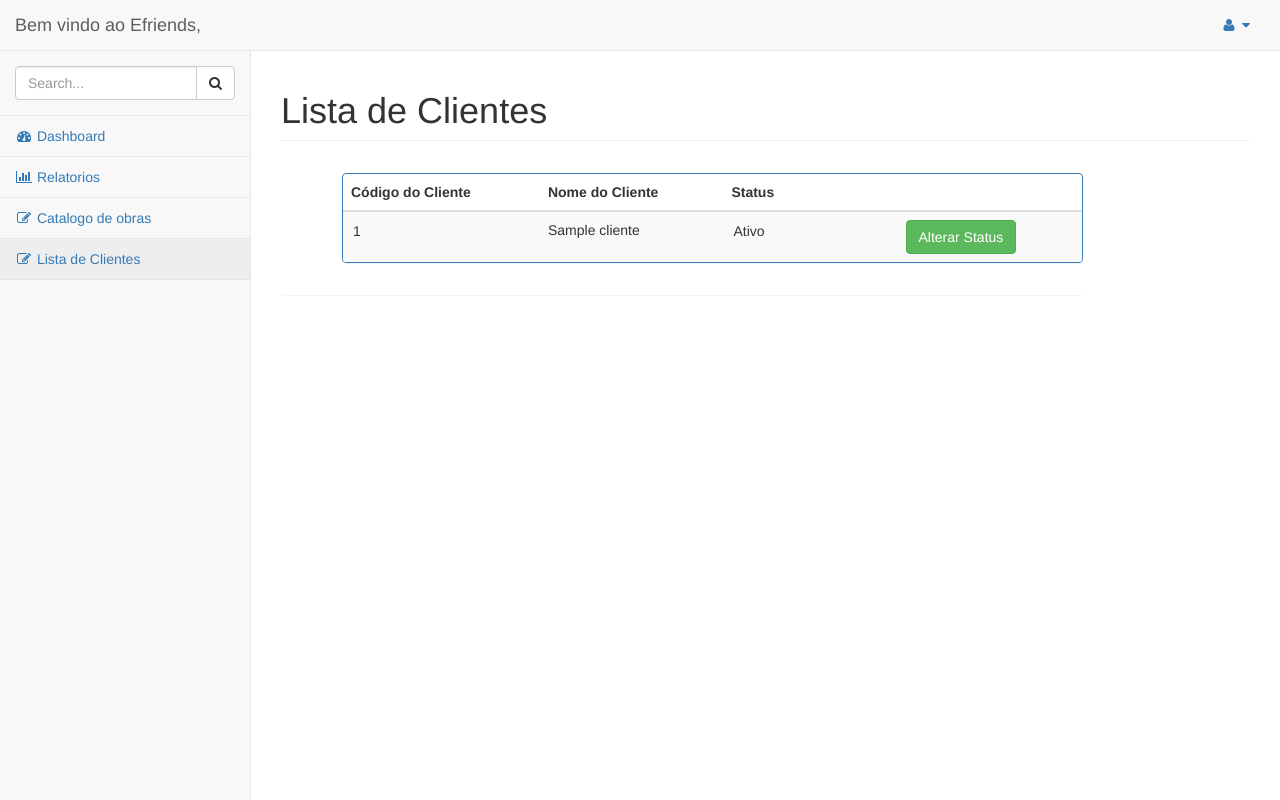
After one commit to dufermiano/efriends, a CodeIgniter app: page /efriends/clientes in a window 1280 px wide. The commit adds this page. Run offline with CodeIgniter, Linux system fonts and the light colour scheme; tables that the repository leaves empty hold one stand-in row (values such as "Sample post").

Commit message:
Criação de lista de clientes. Triggers com exceção da venda, prontas. Mudança de delete para update de status

```diff
--- a/application/config/routes.php
+++ b/application/config/routes.php
@@ -70,6 +70,7 @@ $route['catalogo_obra'] = 'ebook/catalogo_obra'; //direciona para catalogo.php
 $route['cadastro_obra'] = 'ebook'; //direciona para obra-cadastro.php
 $route['perfil'] = 'admin/perfil'; //direciona para perfil.php
 $route['gerencia_ebook'] = 'ebook/gerencia_ebook'; //direciona para gerencia-ebook.php
+$route['clientes'] = 'cliente/lista_clientes';//direciona para clientes.php
 
 //rotas da plataforma
 
--- a/application/controllers/Cliente.php
+++ b/application/controllers/Cliente.php
@@ -5,6 +5,46 @@ class Cliente extends CI_Controller {
 		parent::__construct ();
 		$this->load->helper ( 'url' );
 		$this->load->model('cliente_model', 'cliente');
+	}
+
+	public function lista_clientes(){
+		$dados['clientes'] = $this->cliente->get_cli_lista();
+		$this->load->view('dashboard/clientes', $dados);
+	}
+
+	public function lista_cli_ativos(){
+		$dados['clientes'] = $this->cliente->get_cli_lista();
+		$this->load->view('dashboard/clientes_ativos', $dados);
+	}
+
+	public function muda_status(){
+		$cliente = $this->input->post();
+
+		if($cliente['status'] == 'Ativo'):
+			$dados['status'] = false;
+		else:
+			$dados['status'] = true;
+		endif;
+
+		$dados['id'] = $cliente['id'];
+
+		$result = $this->cliente->muda_status($dados);
+
+		if($result){
+			set_msg ( "<p>Mudança de status realizada</p>" );
+
+			$idadmin = $this->cliente->get_id_admin();
+
+			foreach($idadmin as $id):
+			$dados_tg['idadmin'] = $id->idAdministrador;
+			endforeach;
+
+			$dados_tg['idcliente'] = $cliente['id'];
+
+			$this->cliente->trigger_admin_cliente($dados_tg);
+
+			redirect ( 'clientes', 'refresh' );
+		}
 	}
 
 	public function insere_cliente(){
@@ -33,7 +73,7 @@ class Cliente extends CI_Controller {
 			$result = $this->cliente->insert_cliente ( $dados_insert );
 			if ($result) {
 				set_msg ( "<p>Inserção feita com sucesso</p>" );
-				redirect ( 'plataforma/login', 'refresh' );
+				redirect ( 'login', 'refresh' );
 			}
 
 		}
@@ -52,7 +92,7 @@ class Cliente extends CI_Controller {
 				$this->session->set_userdata("tipo", 'cliente');
 			}
 			$this->cliente->ativa_sessao();
-			redirect ( 'inicio_dash' );
+			redirect ( 'inicio_dash', 'refresh' );
 		}
 	}
 
@@ -61,6 +101,7 @@ class Cliente extends CI_Controller {
 		$this->cliente->desativa_sessao();
 		$this->session->unset_userdata('user');
 		$this->session->unset_userdata('tipo');
+		$this->session->unset_userdata('status');
 		redirect("login");
 	}
 
--- a/application/models/cliente_model.php
+++ b/application/models/cliente_model.php
@@ -29,13 +29,10 @@ class Cliente_model extends CI_Model{
 
 	public function login($login, $senha){
 
-		$this -> db -> select('idCliente, Login_Cli, Senha_Cli');
-		$this -> db -> from('Cliente');
-		$this->db->where('Login_Cli', $login);
-		$this->db->where('Senha_Cli', $senha);
-		$this->db->limit(1);
+		$sql = "select idCliente, Login_Cli from Cliente Where Login_Cli = '$login' AND Senha_Cli = '$senha' AND Status_Cli = true;";
 
-		$query = $this->db->get();
+
+		$query = $this->db->query($sql);
 
 		if($query -> num_rows() == 1){
 			return $query->result();
@@ -91,6 +88,60 @@ class Cliente_model extends CI_Model{
 	}
 
 
+	public function delete_cliente($cod){
+		$this->db->set('Status_Cli', false);
+		$this->db->where('idCliente', $cod);
+		$this->db->update('Cliente');
+		return $this->db->affected_rows();
+	}
+
+	public function get_cli_lista(){
+		$this-> db -> select ('idCliente, Nome_Cli, Status_Cli');
+		$this-> db -> from ('Cliente');
+
+		$query = $this-> db -> get();
+
+		return $query->result();
+	}
+
+	public function get_cli_ativo($valor){
+		$sql = "select idCliente, Nome_Cli, Status_Cli from Cliente where Status_Cli = true;";
+		$query = $this->db->query($sql);
+
+		return $query->result();
+	}
+
+	public function get_id_admin(){
+		$sql = "select idAdministrador from Administrador where sessao = true";
+		$query = $this->db->query($sql);
+
+		return $query->result();
+
+	}
+
+
+	public function trigger_admin_cliente($dados){
+
+		$dados_tg = array(
+				'Administrador_idAdministrador' => $dados['idadmin'],
+				'Cliente_idCliente' => $dados['idcliente']
+		);
+
+		$this->db->set('Data_Acao', 'NOW()', FALSE);
+		$this->db->insert('log_administrador_cliente', $dados_tg);
+
+		return $this->db->insert_id();
+
+	}
+
+	public function muda_status($dados){
+
+		$this-> db -> set('Status_Cli',$dados['status']);
+		$this-> db -> where('idCliente', $dados['id']);
+		$this-> db -> update('Cliente');
+		return $this-> db -> affected_rows();
+
+	}
 
 
 }
--- /dev/null
+++ b/application/views/dashboard/clientes.php
@@ -0,0 +1,58 @@
+<?php $this->load->view('dashboard/nav-admin')?>
+<div id="page-wrapper">
+	<div class="row">
+		<div class="col-lg-12">
+			<h1 class="page-header">Lista de Clientes</h1>
+		</div>
+		<div class="col-xs-3">
+		<!-- 	<select class="form-control" style='margin-left: 60px;' id="busca" onchange="filtra(this.value);">
+				<option>Todos</option>
+				<option>Ativos</option>
+				<option>Inativos</option>
+			</select> -->
+		</div>
+		<div class="col-lg-10 col-md-5">
+			<div class="panel">
+				<div class="panel-heading">
+					<div class="row">
+					<?php if($msg = get_msg()): echo '<div class="msg-box" style="margin-left: 60px;" >'.$msg.'</div>'; endif;?>
+					<div class="panel panel-primary" style='margin-left: 60px;'>
+							<table class="table table-striped table-hover" style="">
+								<thead>
+									<tr>
+										<th>Código do Cliente</th>
+										<th>Nome do Cliente</th>
+										<th>Status</th>
+										<th></th>
+									</tr>
+								</thead>
+								<tbody>
+							<?php foreach ($clientes as $cli): ?>
+							<form action="<?php echo base_url('index.php/Cliente/muda_status')?>" method="post">
+										<tr>
+											<td><input readonly size=3 id="id" type=text name='id' style="background: transparent; border: none;" value="<?php echo $cli->idCliente ?>"></td>
+											<td><?php echo $cli->Nome_Cli ?></td>
+											<td><input readonly size=10 type=text name='status' style="background: transparent; border: none;" value="<?php if($cli-> Status_Cli == true): echo "Ativo"; else: echo "Inativo"; endif; ?>"></td>
+											<td><button class="btn btn-success" id="status">Alterar Status</button></td>
+										</tr>
+									</form>
+							<?php endforeach; ?>
+							</tbody>
+							</table>
+
+						</div>
+					</div>
+				</div>
+			</div>
+		</div>
+	</div>
+</div>
+<script
+	src="<?php echo base_url('assets/bower_components/jquery/dist/jquery.min.js')?>"></script>
+<script
+	src="<?php echo base_url('assets/bower_components/bootstrap/dist/js/bootstrap.min.js')?>"></script>
+<script
+	src="<?php echo base_url('assets/bower_components/metisMenu/dist/metisMenu.min.js')?>"></script>
+<script src="<?php echo base_url('assets/dist/js/sb-admin-2.js')?>"></script>
+</body>
+</html>
--- /dev/null
+++ b/application/views/dashboard/clientes_ativos.php
@@ -0,0 +1 @@
+<?php
--- a/application/views/dashboard/nav-admin.php
+++ b/application/views/dashboard/nav-admin.php
@@ -55,6 +55,7 @@
                         <li><a href="<?php echo base_url('inicio_dash')?>"><i class="fa fa-dashboard fa-fw"></i> Dashboard</a></li>
                         <li><a href="<?php echo base_url('relatorios')?>"><i class="fa fa-bar-chart fa-fw"></i> Relatorios</a></li>
                         <li><a href="<?php echo base_url('catalogo_obra')?>"><i class="fa fa-edit fa-fw"></i> Catalogo de obras</a></li>
+                        <li><a href="<?php echo base_url('clientes')?>"><i class="fa fa-edit fa-fw"></i> Lista de Clientes</a></li>
 
                     </ul>
                 </div>
--- a/application/views/plataforma/nav.php
+++ b/application/views/plataforma/nav.php
@@ -10,6 +10,10 @@
         <li><a href="<?php echo base_url('cadastro_cli')?>">Cadastra-se</a></li>
         <li><a href="<?php echo base_url('login')?>">Login</a></li>
       </ul>
+      <?php /* if($this->session->userdata('status') != null):
+        	echo "<div>Bem vindo ".$this->session->userdata('user')."</div>";
+        	endif*/
+        	?>
       <div class="desktop-only pesquisa">
         <input type="text" placeholder="Pesquisar...">
       </div>
```
Also changed, not shown: application/models/admin_model.php (+5 -6 lines), application/views/dashboard/gerencia-ebook.php (+6 -3 lines).
